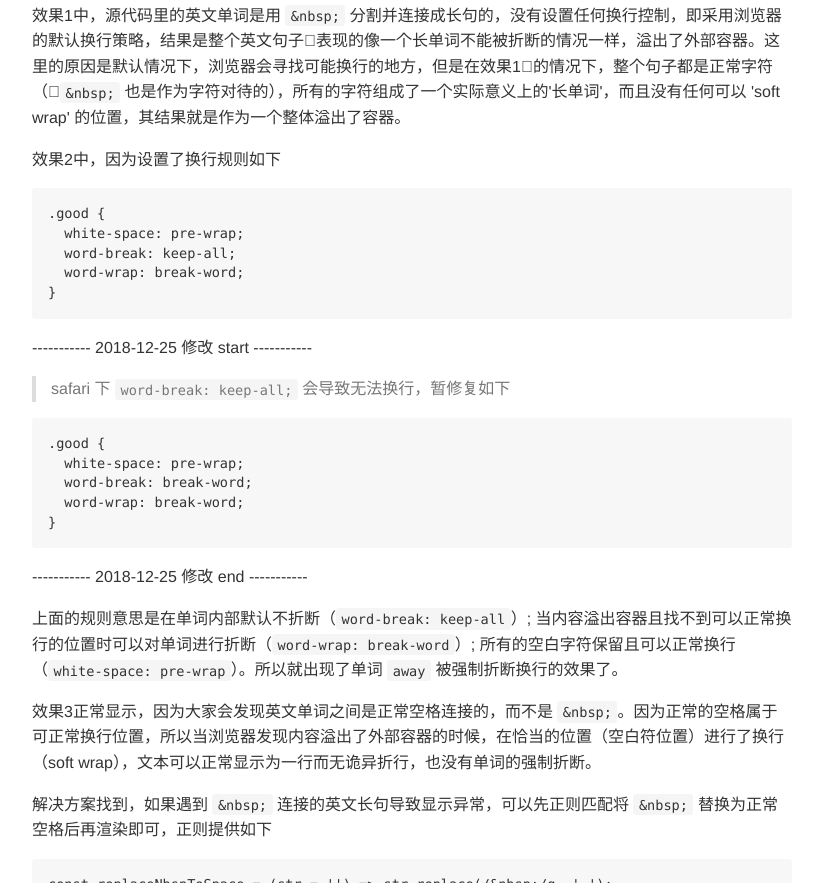
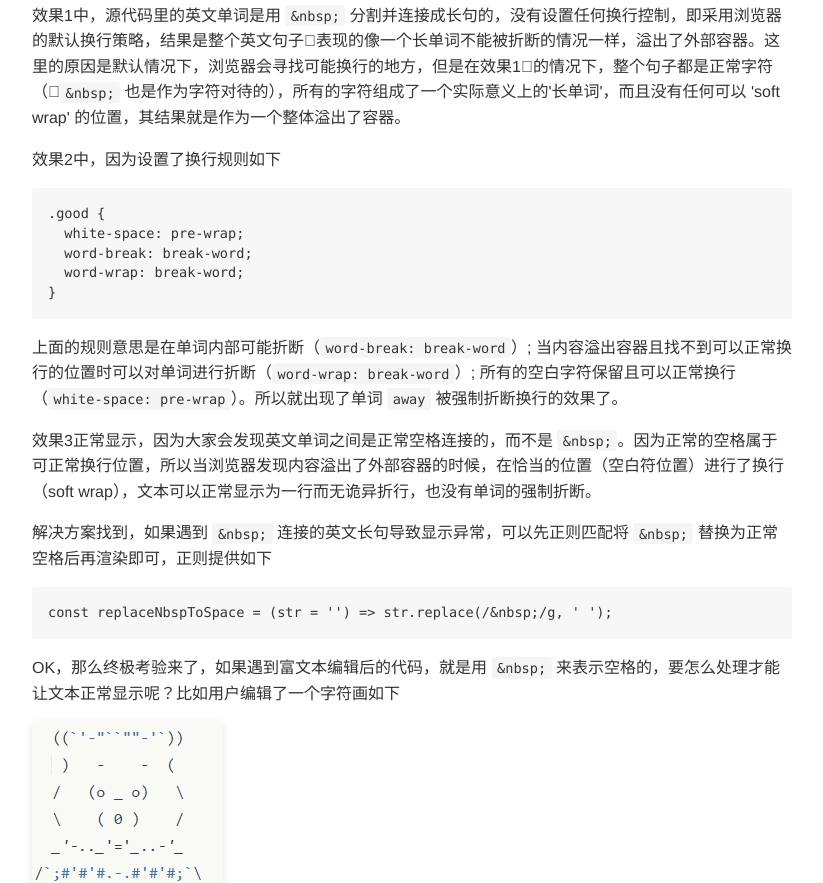
Before and after one commit to yukap6/yukap6.github.io, a website: page blog/2018/2018-12-10-nbsp-diff-with-space.html in a window 1280 px wide. Shown: the part 2809-3692 px from the top of the page, without its empty margins (228-1051 px from the left). Drawn offline with Linux system fonts and the light colour scheme.

Commit message:
fix: fixed bug again

```diff
--- a/blog/2018/2018-12-10-nbsp-diff-with-space.html
+++ b/blog/2018/2018-12-10-nbsp-diff-with-space.html
@@ -905,7 +905,7 @@ github.com style (c) Vasily Polovnyov <vast@whiteants.net>
 }
 .good {
   white-space: pre-wrap;
-  word-break: keep-all;
+  word-break: break-word;
   word-wrap: break-word;
 }
 </code></pre>
@@ -916,22 +916,11 @@ github.com style (c) Vasily Polovnyov <vast@whiteants.net>
 <p>效果2中，因为设置了换行规则如下</p>
 <pre><code>.good {
   white-space: pre-wrap;
-  word-break: keep-all;
-  word-wrap: break-word;
-}
-</code></pre>
-<p>----------- 2018-12-25 修改 start ----------- </p>
-<blockquote>
-  <p>safari 下 <code>word-break: keep-all;</code> 会导致无法换行，暂修复如下</p>
-</blockquote>
-<pre><code>.good {
-  white-space: pre-wrap;
   word-break: break-word;
   word-wrap: break-word;
 }
 </code></pre>
-<p>----------- 2018-12-25 修改 end ----------- </p>
-<p>上面的规则意思是在单词内部默认不折断（<code>word-break: keep-all</code>）; 当内容溢出容器且找不到可以正常换行的位置时可以对单词进行折断（<code>word-wrap: break-word</code>）; 所有的空白字符保留且可以正常换行（<code>white-space: pre-wrap</code>）。所以就出现了单词 <code>away</code> 被强制折断换行的效果了。</p>
+<p>上面的规则意思是在单词内部可能折断（<code>word-break: break-word</code>）; 当内容溢出容器且找不到可以正常换行的位置时可以对单词进行折断（<code>word-wrap: break-word</code>）; 所有的空白字符保留且可以正常换行（<code>white-space: pre-wrap</code>）。所以就出现了单词 <code>away</code> 被强制折断换行的效果了。</p>
 <p>效果3正常显示，因为大家会发现英文单词之间是正常空格连接的，而不是 <code>&amp;nbsp;</code>。因为正常的空格属于可正常换行位置，所以当浏览器发现内容溢出了外部容器的时候，在恰当的位置（空白符位置）进行了换行（soft wrap），文本可以正常显示为一行而无诡异折行，也没有单词的强制折断。</p>
 <p>解决方案找到，如果遇到 <code>&amp;nbsp;</code> 连接的英文长句导致显示异常，可以先正则匹配将 <code>&amp;nbsp;</code> 替换为正常空格后再渲染即可，正则提供如下</p>
 <pre><code>const replaceNbspToSpace = (str = '') =&gt; str.replace(/&amp;nbsp;/g, ' ');
```
Also changed, not shown: src/2018/2018-12-10-nbsp-diff-with-space.md (+2 -14 lines).
